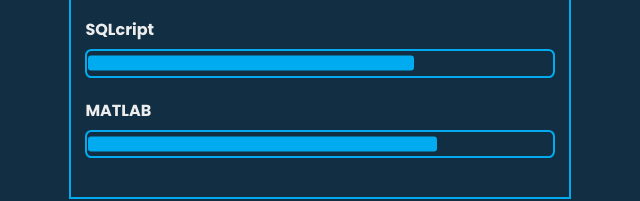
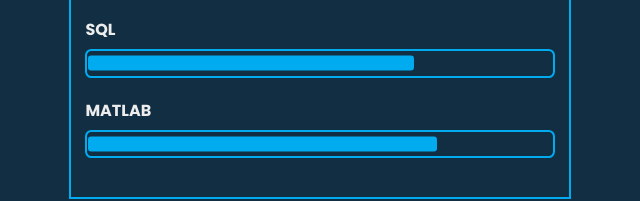
Before and after one commit to YasserAhmedMoh/MohamedEssam, a plain HTML site: page index.html in a window 1280 px wide. Shown: the part 2897-3098 px from the top of the page, 13-653 px from the left. Drawn offline with Linux system fonts and the light colour scheme.

Commit message:
Update index.html

```diff
--- a/index.html
+++ b/index.html
@@ -160,7 +160,7 @@
                         </div>
                     </div>
                     <div class="progress-box">
-                        <h4><span>SQL</span>cript</h4>
+                        <h4><span>SQL</span></h4>
                         <div class="prog-box">
                             <span class="prog" style="width: 0;" data-prog="70%"></span>
                         </div>
```
